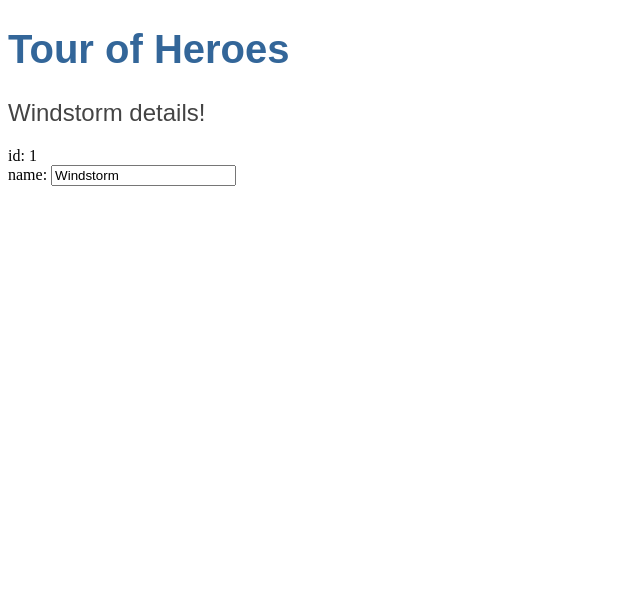
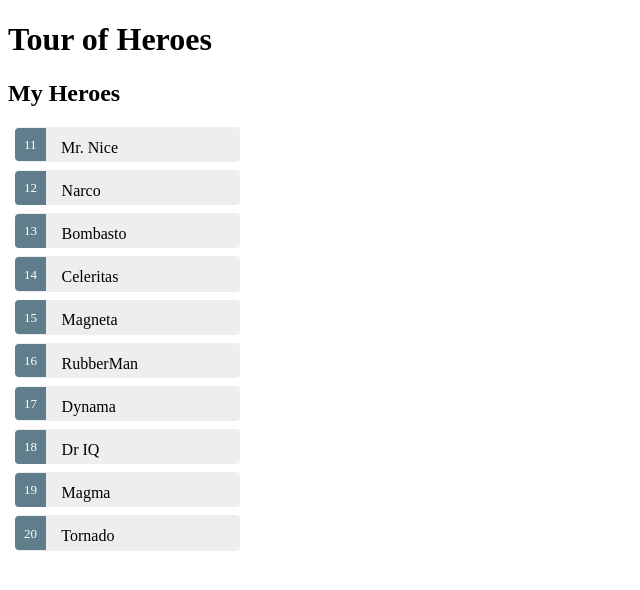
Before and after one commit to LilianaRestrepoTorres/angular-tour-of-heroes, an Angular app: page / in a window 1280 px wide. Shown: the top 590 px of the page, without its empty margins (0-640 px from the left). Built offline with nearby package versions, Linux system fonts and the light colour scheme.

Commit message:
Step 3 completed, add list and selection for details of heroes

```diff
--- a/src/app/app.component.ts
+++ b/src/app/app.component.ts
@@ -4,23 +4,94 @@
   id: number;
   name: string;
 }
-
+const HEROES: Hero[] = [
+  { id: 11, name: 'Mr. Nice' },
+  { id: 12, name: 'Narco' },
+  { id: 13, name: 'Bombasto' },
+  { id: 14, name: 'Celeritas' },
+  { id: 15, name: 'Magneta' },
+  { id: 16, name: 'RubberMan' },
+  { id: 17, name: 'Dynama' },
+  { id: 18, name: 'Dr IQ' },
+  { id: 19, name: 'Magma' },
+  { id: 20, name: 'Tornado' }
+];
 @Component({
   selector: 'app-root',
-  template:`
+  template: `
     <h1>{{title}}</h1>
-    <h2>{{hero.name}} details!</h2>
-    <div><label>id: </label>{{hero.id}}</div>
-    <div>
-      <label>name: </label>
-      <input [(ngModel)]="hero.name" placeholder="name">
+    <h2>My Heroes</h2>
+    <ul class="heroes">
+      <li *ngFor="let hero of heroes"
+        [class.selected]="hero === selectedHero"
+        (click)="onSelect(hero)">
+        <span class="badge">{{hero.id}}</span> {{hero.name}}
+      </li>
+    </ul>
+    <div *ngIf="selectedHero">
+      <h2>{{selectedHero.name}} details!</h2>
+      <div><label>id: </label>{{selectedHero.id}}</div>
+      <div>
+        <label>name: </label>
+        <input [(ngModel)]="selectedHero.name" placeholder="name"/>
+      </div>
+    </div>
   `,
-  styleUrls: ['./app.component.css']
+  styles: [`
+    .selected {
+      background-color: #CFD8DC !important;
+      color: white;
+    }
+    .heroes {
+      margin: 0 0 2em 0;
+      list-style-type: none;
+      padding: 0;
+      width: 15em;
+    }
+    .heroes li {
+      cursor: pointer;
+      position: relative;
+      left: 0;
+      background-color: #EEE;
+      margin: .5em;
+      padding: .3em 0;
+      height: 1.6em;
+      border-radius: 4px;
+    }
+    .heroes li.selected:hover {
+      background-color: #BBD8DC !important;
+      color: white;
+    }
+    .heroes li:hover {
+      color: #607D8B;
+      background-color: #DDD;
+      left: .1em;
+    }
+    .heroes .text {
+      position: relative;
+      top: -3px;
+    }
+    .heroes .badge {
+      display: inline-block;
+      font-size: small;
+      color: white;
+      padding: 0.8em 0.7em 0 0.7em;
+      background-color: #607D8B;
+      line-height: 1em;
+      position: relative;
+      left: -1px;
+      top: -4px;
+      height: 1.8em;
+      margin-right: .8em;
+      border-radius: 4px 0 0 4px;
+    }
+  `]
 })
 export class AppComponent {
   title = 'Tour of Heroes';
-  hero: Hero = {
-    id: 1,
-    name: 'Windstorm'
-  };
+  heroes = HEROES;
+  selectedHero: Hero;
+  onSelect(hero: Hero): void {
+    this.selectedHero = hero;
+  }
 }
```
